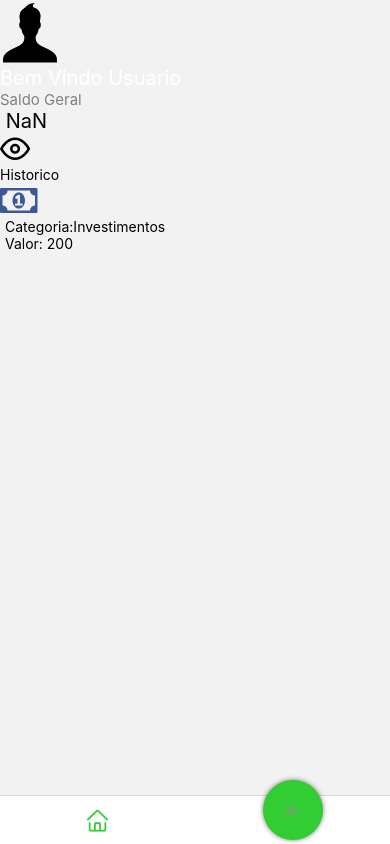
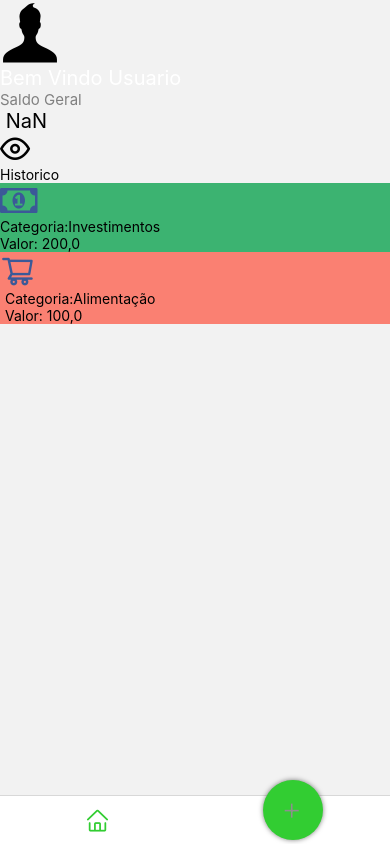
Before and after one commit to Manoel-iranilson/Finance_App, a React Native app: screen / in a window 390 px wide. Built offline with nearby package versions, Linux system fonts and the light colour scheme.

Commit message:
Historico

```diff
--- a/src/components/Historico/index.tsx
+++ b/src/components/Historico/index.tsx
@@ -13,11 +13,18 @@ const index: React.FC = (route) => {
           <Text>Historico</Text>
         </Title>
 
-        <Dados>
+        <Dados style={{ backgroundColor: "#3CB371" }}>
           <FontAwesome name="money" size={35} color="#3b5998" />
+          <View>
+            <Texto>Categoria:Investimentos</Texto>
+            <Texto>Valor: 200,0</Texto>
+          </View>
+        </Dados>
+        <Dados style={{ backgroundColor: "#FA8072" }}>
+          <AntDesign name="shoppingcart" size={35} color="#3b5998" />
           <View style={{ paddingLeft: 5 }}>
-            <Texto>Categoria:Investimentos</Texto>
-            <Texto>Valor: 200</Texto>
+            <Texto>Categoria:Alimentação</Texto>
+            <Texto>Valor: 100,0</Texto>
           </View>
         </Dados>
       </Historico>
--- a/src/components/Historico/styles.ts
+++ b/src/components/Historico/styles.ts
@@ -23,11 +23,10 @@ export const Dados = styled(View)`
     margin-top: 5px;
     width: 250px ;
     border-width: 1px;
-    border-color:#2E8B57 ;
+    border-color:#000;
     border-radius: 5px ;
     padding: 4px;
     flex-direction: row ;
-    background-color:#3CB371;
 
 `
 
```
